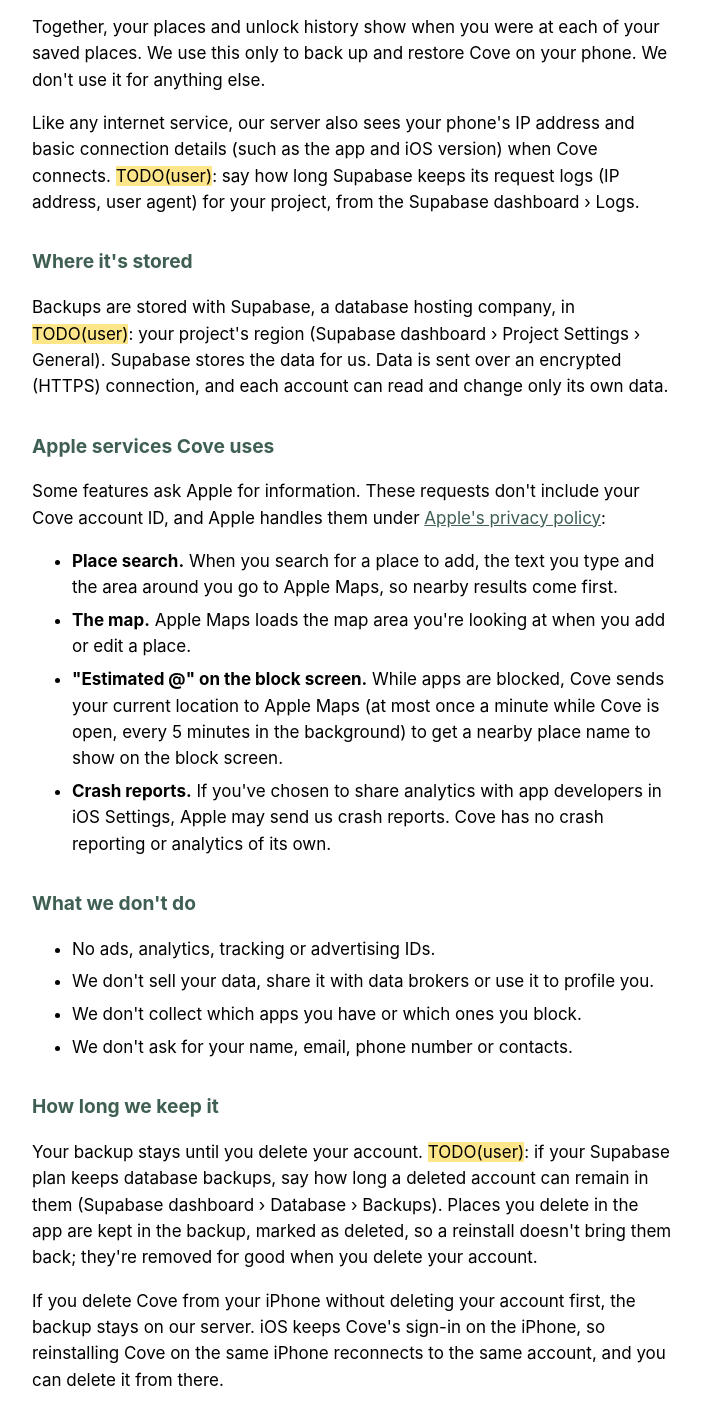
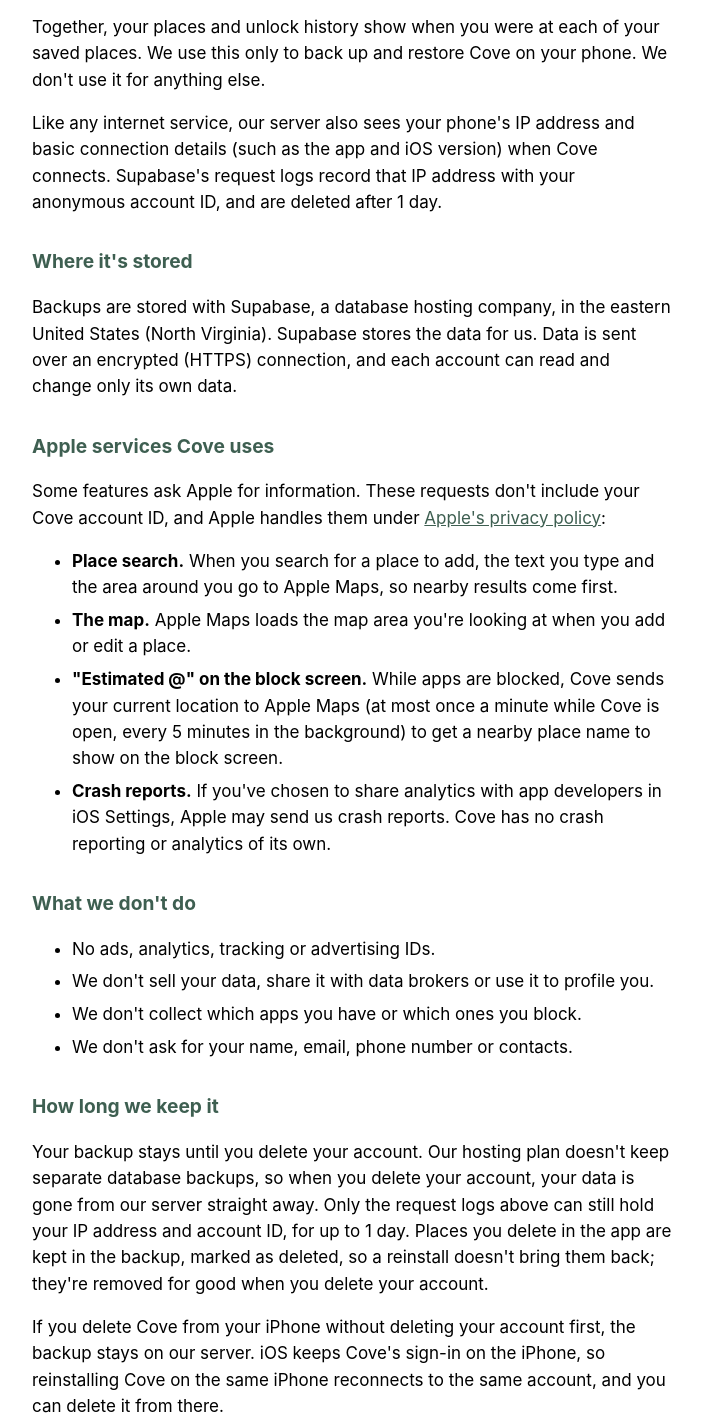
Before and after one commit to nathansimonproj/placelock-wip, a plain HTML site: page docs/privacy/index.html in a window 1280 px wide. Shown: the part 1654-3076 px from the top of the page, without its empty margins (288-990 px from the left). Drawn offline with Linux system fonts and the light colour scheme.

Commit message:
Fill in the privacy policy's Supabase region, 1-day log retention and no backups
Co-Authored-By: Claude Opus 5.5 <noreply@anthropic.com>

```diff
--- a/docs/privacy/index.html
+++ b/docs/privacy/index.html
@@ -52,9 +52,9 @@
   <li><strong>Timing for the rules.</strong> When your first 24-hour setup window ends, when each place starts working, when places were deleted, and when each item was last changed.</li>
 </ul>
 <p>Together, your places and unlock history show when you were at each of your saved places. We use this only to back up and restore Cove on your phone. We don't use it for anything else.</p>
-<p>Like any internet service, our server also sees your phone's IP address and basic connection details (such as the app and iOS version) when Cove connects. <mark>TODO(user)</mark>: say how long Supabase keeps its request logs (IP address, user agent) for your project, from the Supabase dashboard › Logs.</p>
+<p>Like any internet service, our server also sees your phone's IP address and basic connection details (such as the app and iOS version) when Cove connects. Supabase's request logs record that IP address with your anonymous account ID, and are deleted after 1 day.</p>
 <h2>Where it's stored</h2>
-<p>Backups are stored with Supabase, a database hosting company, in <mark>TODO(user)</mark>: your project's region (Supabase dashboard › Project Settings › General). Supabase stores the data for us. Data is sent over an encrypted (HTTPS) connection, and each account can read and change only its own data.</p>
+<p>Backups are stored with Supabase, a database hosting company, in the eastern United States (North Virginia). Supabase stores the data for us. Data is sent over an encrypted (HTTPS) connection, and each account can read and change only its own data.</p>
 <h2>Apple services Cove uses</h2>
 <p>Some features ask Apple for information. These requests don't include your Cove account ID, and Apple handles them under <a href="https://www.apple.com/legal/privacy/">Apple's privacy policy</a>:</p>
 <ul>
@@ -71,7 +71,7 @@
   <li>We don't ask for your name, email, phone number or contacts.</li>
 </ul>
 <h2>How long we keep it</h2>
-<p>Your backup stays until you delete your account. <mark>TODO(user)</mark>: if your Supabase plan keeps database backups, say how long a deleted account can remain in them (Supabase dashboard › Database › Backups). Places you delete in the app are kept in the backup, marked as deleted, so a reinstall doesn't bring them back; they're removed for good when you delete your account.</p>
+<p>Your backup stays until you delete your account. Our hosting plan doesn't keep separate database backups, so when you delete your account, your data is gone from our server straight away. Only the request logs above can still hold your IP address and account ID, for up to 1 day. Places you delete in the app are kept in the backup, marked as deleted, so a reinstall doesn't bring them back; they're removed for good when you delete your account.</p>
 <p>If you delete Cove from your iPhone without deleting your account first, the backup stays on our server. iOS keeps Cove's sign-in on the iPhone, so reinstalling Cove on the same iPhone reconnects to the same account, and you can delete it from there.</p>
 <h2>Deleting your data</h2>
 <ul>
```
Also changed, not shown: 4 other files.
